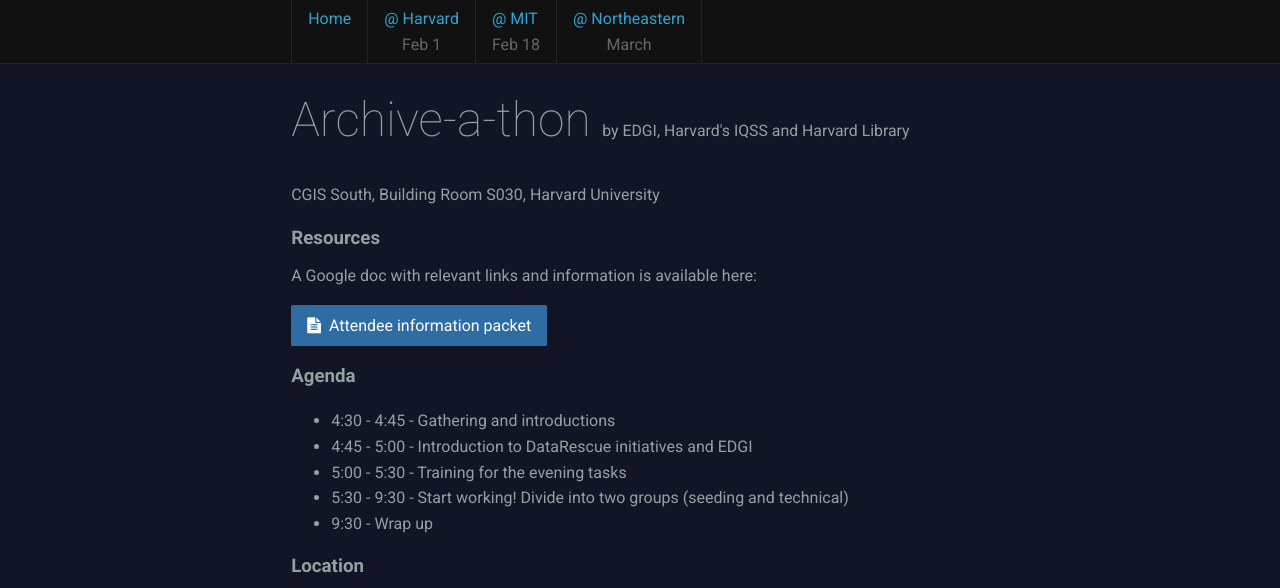
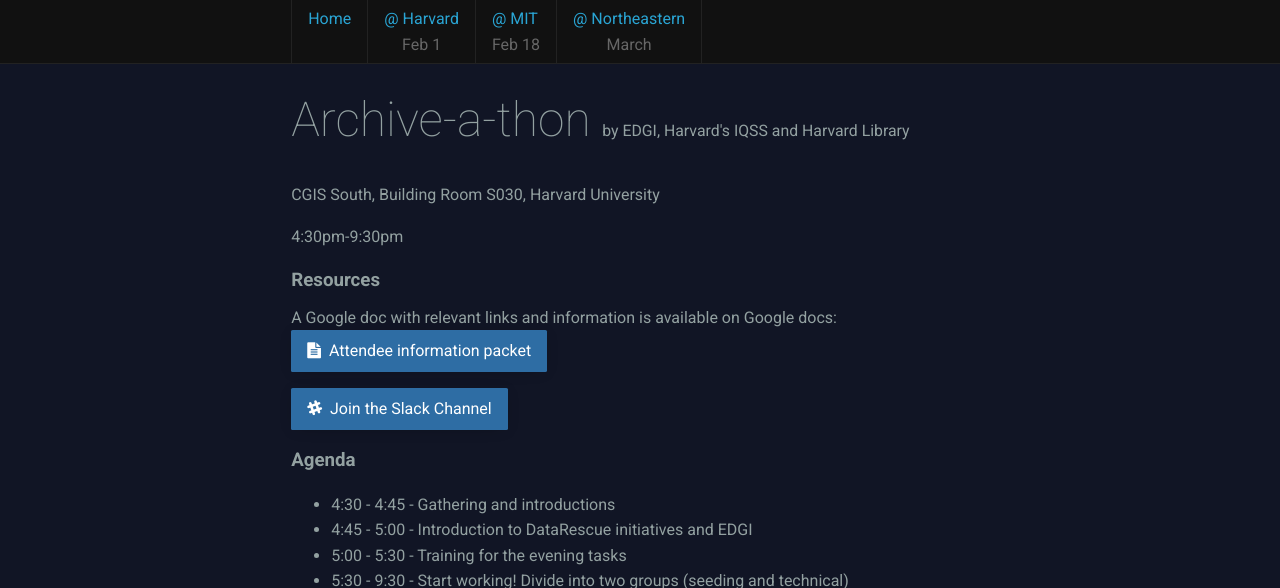
Before and after one commit to data-rescue-boston/data-rescue-boston.github.io, a Jekyll site: the page built from harvard.md, in a window 1280 px wide and 900 px high, cut to the strip 0-588 px from the top of the window. Built offline with Jekyll 4.4.1, drawn with Linux system fonts in a browser that asks for light colours.

Commit message:
Update harvard-01-resources.html

```diff
--- a/_sections/harvard-01-resources.html
+++ b/_sections/harvard-01-resources.html
@@ -5,12 +5,14 @@
 
 <h2>Archive-a-thon <small>by EDGI, Harvard's IQSS and Harvard Library</small></h2>
 <p>CGIS South, Building Room S030, Harvard University</p>
+<p>4:30pm-9:30pm</p>
 
 <h3>Resources</h3>
-<p> A Google doc with relevant links and information is available here:</p>
-<p>
+<p> A Google doc with relevant links and information is available on Google docs:
   <a class="btn btn-primary btn-lg" href="https://docs.google.com/document/d/1WlGzp2zhlCFmkPsmuIcxg2bdzU1jxwmVANOR9hvg8Ys/edit?usp=sharing"><i class="fa fa-file-text"></i> Attendee information packet</a>
 </p>
+
+<p><a class="btn btn-primary btn-lg" href="https://archivers-slack.herokuapp.com/"><i class="fa fa-slack"></i> Join the Slack Channel</a> </p>
 
 <h3>Agenda</h3>
 <ul class="agenda">
```
